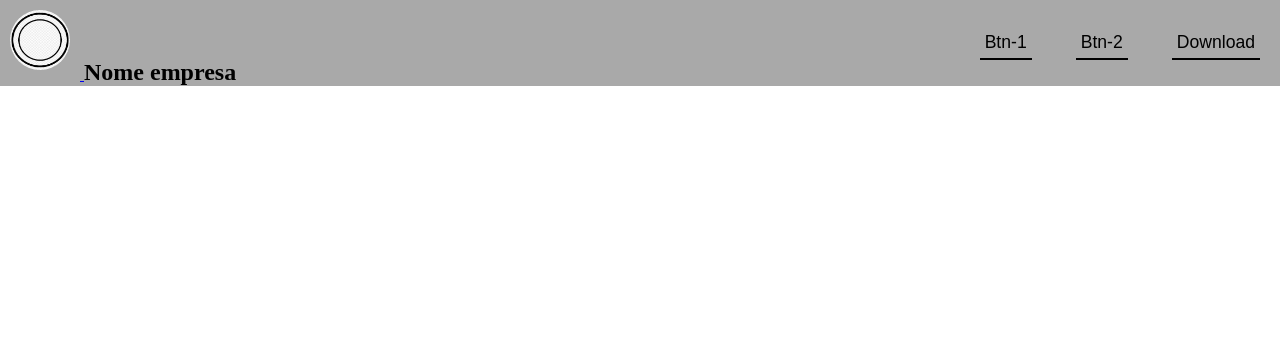
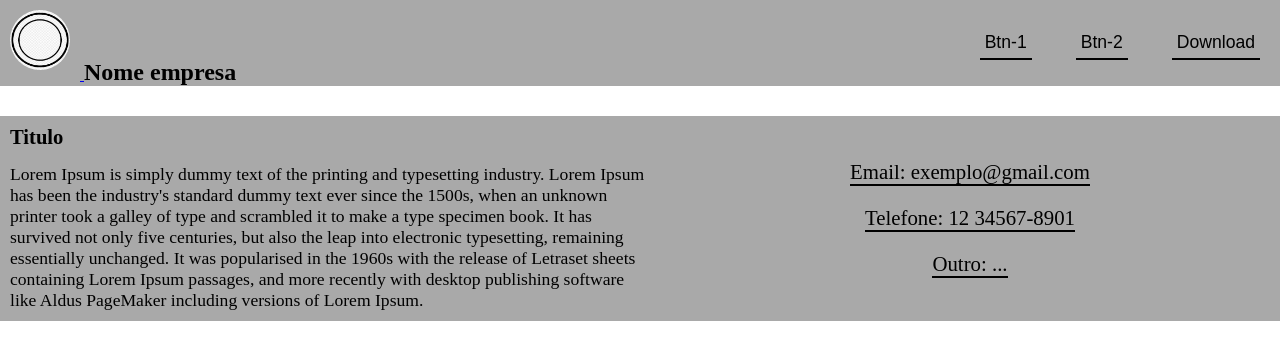
Before and after one commit to Vini-Bispo/PI-em-app, a plain HTML site: page site/home/index.html in a window 1280 px wide. Drawn offline with Linux system fonts and the light colour scheme.

Commit message:
feat: footer genérico

```diff
--- a/site/home/index.html
+++ b/site/home/index.html
@@ -22,12 +22,28 @@
         </div>
     </nav>
 
-
     <!--ÁREA DE CONTEÚDO-->
 
 
     <!--FOOTER-->
+    <footer>
+        <div id="footer-conteudo">
+            <h3>Titulo</h3>
+            <p>Lorem Ipsum is simply dummy text of the printing and typesetting industry. Lorem Ipsum has been the industry's standard dummy text ever since the 1500s, when an unknown printer took a galley of type and scrambled it to make a type specimen book. It has survived not only five centuries, but also the leap into electronic typesetting, remaining essentially unchanged. It was popularised in the 1960s with the release of Letraset sheets containing Lorem Ipsum passages, and more recently with desktop publishing software like Aldus PageMaker including versions of Lorem Ipsum.</p>
+        </div>
+        <div id="contato">
+            <span>
+                Email: exemplo@gmail.com
+            </span>
+            <span>
+                Telefone: 12 34567-8901
+            </span>
+            <span>
+                Outro: ...
+            </span>
 
+        </div>
+    </footer>
 
     <script src="script.js" defer></script>
   </body>
--- a/site/home/style.css
+++ b/site/home/style.css
@@ -19,6 +19,7 @@
         background-color: darkgray;
         justify-content: space-between;
         align-items: center;
+        margin-bottom: 30px;
     }
 
     #logo{
@@ -37,7 +38,6 @@
     /*Nome empresa*/
     #logo h2{
         display: inline;
-
     }
 
 
@@ -66,3 +66,45 @@
 
 
 /*FOOTER*/
+    /*Geral*/
+    footer{
+        display: flex;
+        justify-items: center;
+        justify-content: space-between;
+        align-items: center;
+        background-color: darkgray;
+        font-size: 1.1rem;
+        color: black;
+        margin: 30px 0px;
+    }
+
+    /*Conteudo*/
+    #footer-conteudo{
+        max-width: 50vw;
+        margin: 10px;
+    }
+
+    #footer-conteudo h3{
+        padding-bottom: 15px;
+    }
+
+    /*Área Contatos*/
+    #contato{
+        display: flex;
+        flex-direction: column;
+        align-items: center;
+        justify-content: center;
+        flex: 1;
+        height: 100%;
+        margin: 10px;
+        }
+
+
+    #contato span{
+        display: block;
+        font-size: 1.3rem;
+        justify-items: center;
+        border-bottom: 2px solid black;
+        color: black;
+        margin: 10px 10px;
+    }
```
